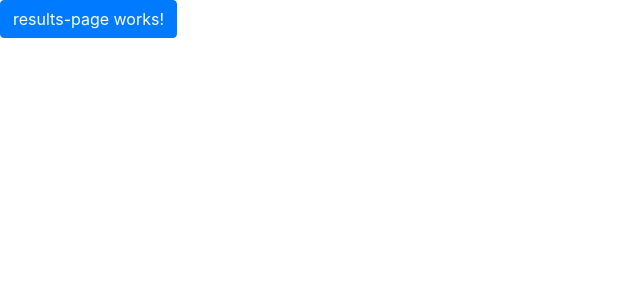
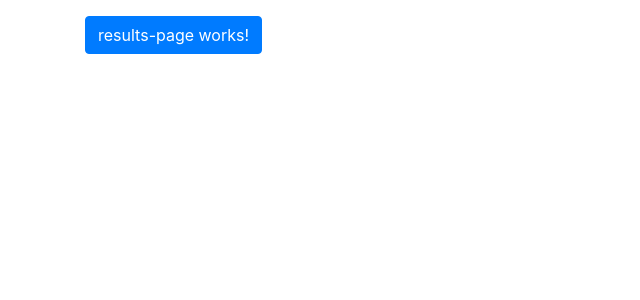
Before and after one commit to Nsb83/Projet2, an Angular app: page /results in a window 1280 px wide. Shown: the top 300 px of the page, without its empty margins (0-640 px from the left). Built offline with nearby package versions, Linux system fonts and the light colour scheme.

Commit message:
Created navbar component

```diff
--- a/src/app/app.module.ts
+++ b/src/app/app.module.ts
@@ -6,6 +6,7 @@ import { HomeComponent } from './home/home.component';
 import { SearchBarComponent } from './search-bar/search-bar.component';
 import { RouterModule, Routes } from '@angular/router';
 import { ResultsPageComponent } from './results-page/results-page.component';
+import { NavbarComponent } from './navbar/navbar.component';
 
 const appRoutes: Routes = [
   { path: '', component: HomeComponent },
@@ -19,6 +20,7 @@ const appRoutes: Routes = [
     HomeComponent,
     SearchBarComponent,
     ResultsPageComponent,
+    NavbarComponent,
   ],
   imports: [
     BrowserModule,
--- /dev/null
+++ b/src/app/navbar/navbar.component.html
@@ -0,0 +1,3 @@
+<p>
+  navbar works!
+</p>
--- /dev/null
+++ b/src/app/navbar/navbar.component.ts
@@ -0,0 +1,15 @@
+import { Component, OnInit } from '@angular/core';
+
+@Component({
+  selector: 'app-navbar',
+  templateUrl: './navbar.component.html',
+  styleUrls: ['./navbar.component.css']
+})
+export class NavbarComponent implements OnInit {
+
+  constructor() { }
+
+  ngOnInit() {
+  }
+
+}
--- a/src/app/results-page/results-page.component.html
+++ b/src/app/results-page/results-page.component.html
@@ -1 +1,7 @@
-<button class="btn btn-primary">results-page works!</button>
+<div class="container">
+  <div class="row">
+    <div class="col-12">
+      <button class="btn btn-primary mt-3">results-page works!</button>
+    </div>
+  </div>
+</div>
```
Also changed, not shown: src/app/navbar/navbar.component.css (added), 1 other file (tests, documents, lock files or other folders).
